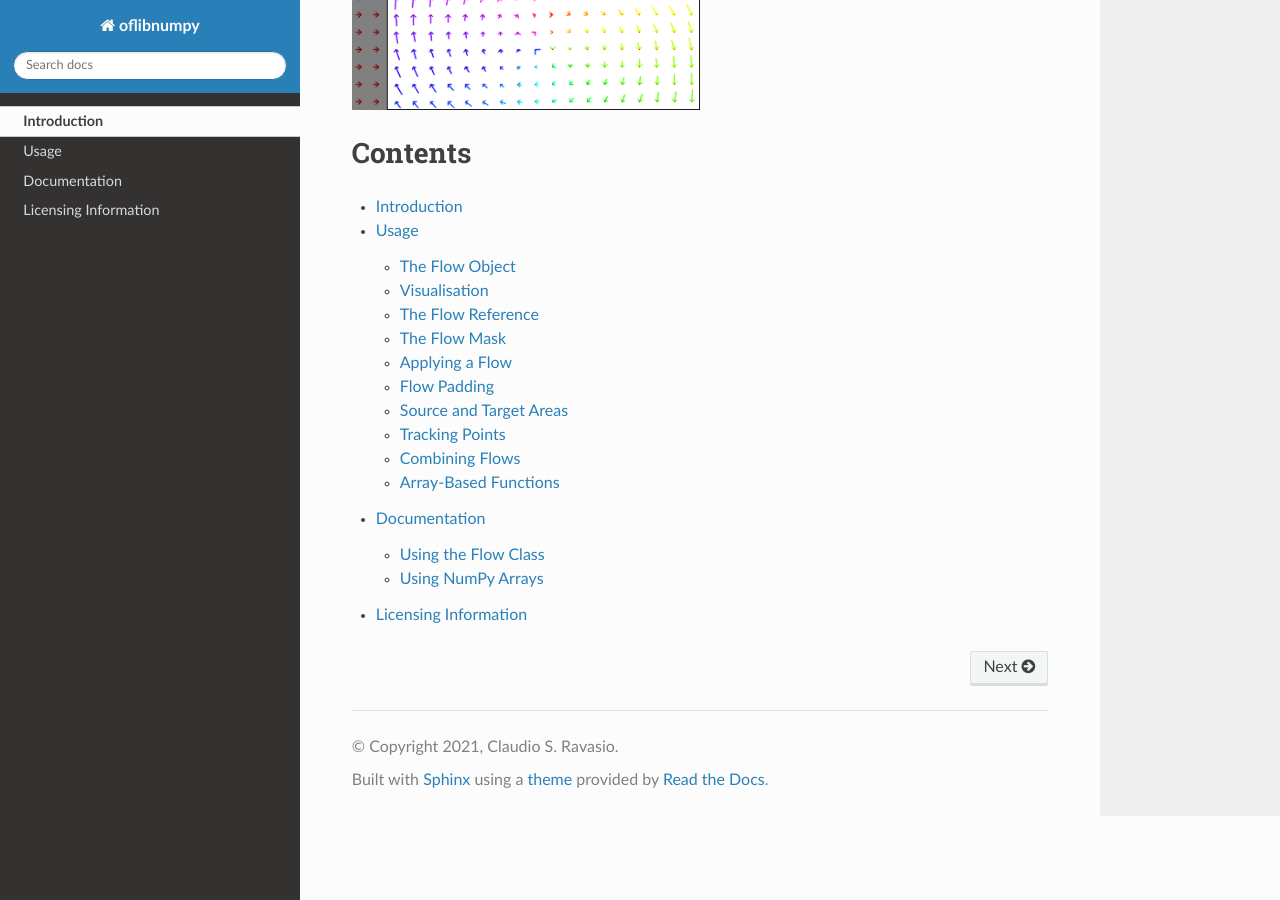
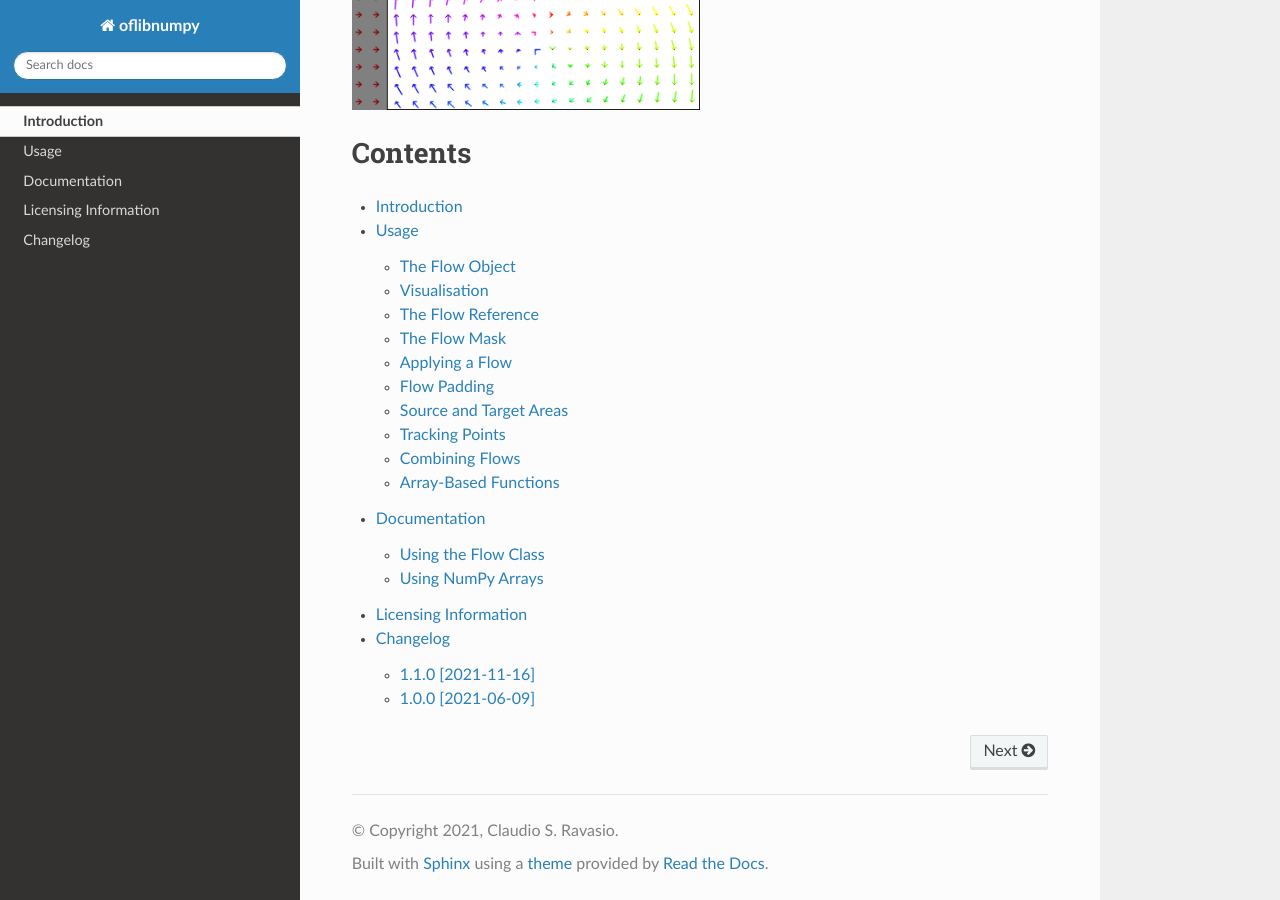
Before and after one commit to CSRavasio/oflibnumpy, a Sphinx documentation site: the page built from docs/index.rst, in a window 1280 px wide and 900 px high, scrolled down 2772 px. Built offline with Sphinx 7.4.7 and the Read the Docs theme 2.0.0, drawn with Linux system fonts in a browser that asks for light colours.

Commit message:
doc: changelog added

```diff
--- /dev/null
+++ b/docs/changelog.rst
@@ -0,0 +1,21 @@
+Changelog
+=========
+
+1.1.0 [2021-11-16]
+------------------
+
+.. image:: ../docs/_static/oflibnumpy_1-1-0.png
+    :width: 50%
+
+- Introduced functions that largely replicate functionality of flow class methods, but for NumPy array flow inputs
+- Minor bugfixes (e.g. range_max calculation in :meth:`~oflibnumpy.Flow.visualise()`)
+- Minor documentation corrections, addition of this changelog
+
+
+1.0.0 [2021-06-09]
+------------------
+
+.. image:: ../docs/_static/oflibnumpy.png
+    :width: 50%
+
+First full release
--- a/docs/index.rst
+++ b/docs/index.rst
@@ -93,3 +93,4 @@ Contents
     usage
     documentation
     licensing
+    changelog
```
Also changed, not shown: docs/_static/oflibnumpy_1-1-0.png (added).
